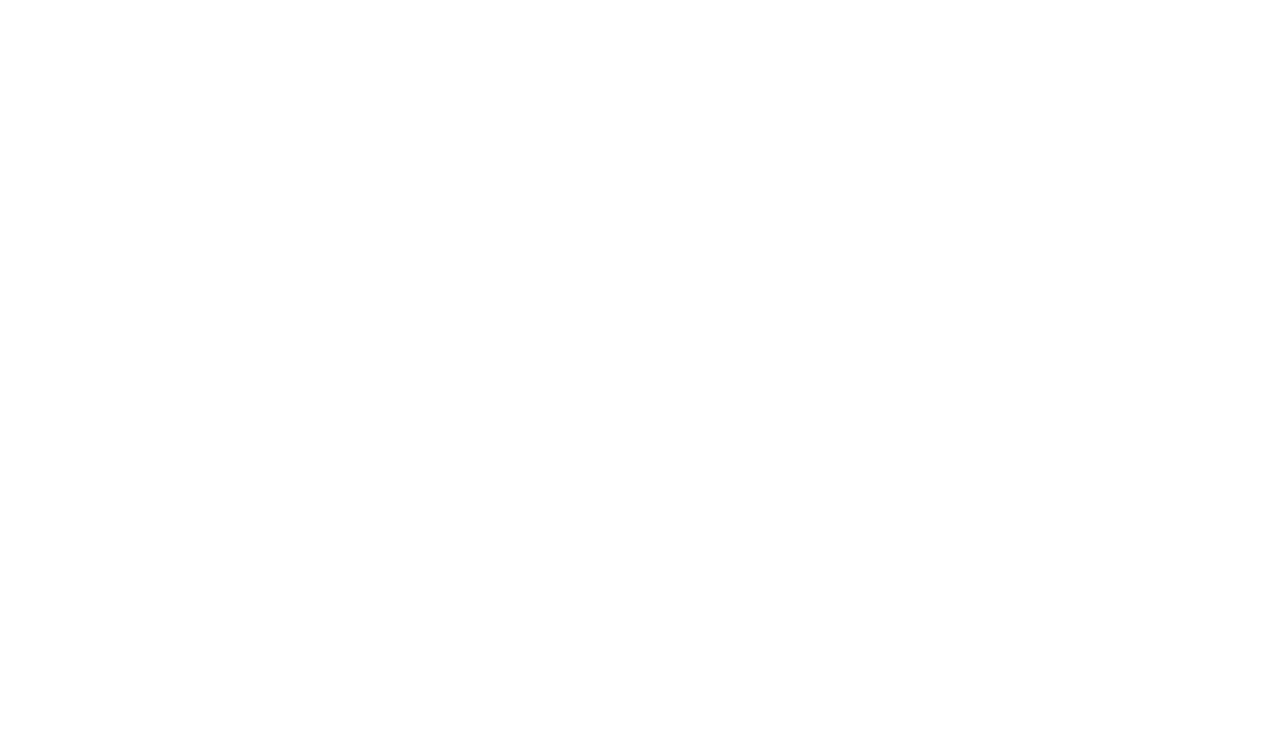
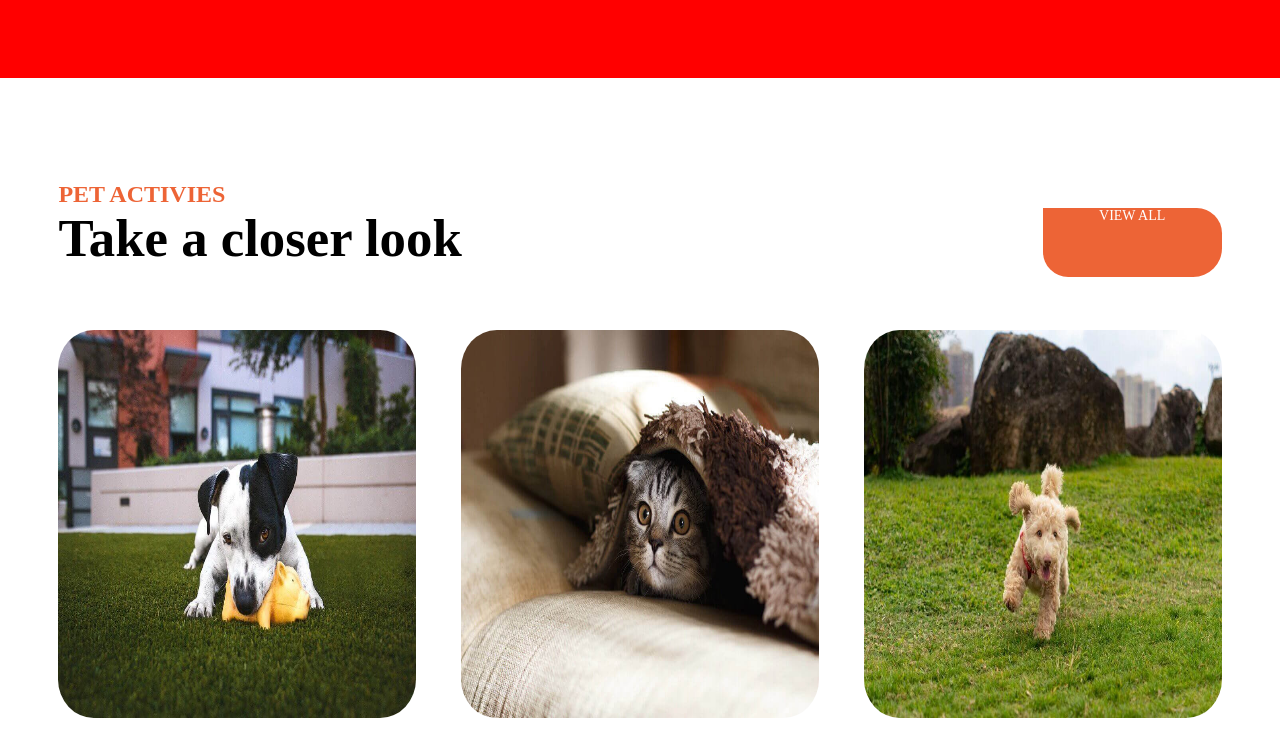
Before and after one commit to alexandergh132003/202301-w1ch4-Alexander-Guillen, a website: page src/index.html in a window 1280 px wide. Drawn offline with Linux system fonts and the light colour scheme.

Commit message:
Add top section to html and style it

```diff
--- a/package.json
+++ b/package.json
@@ -13,5 +13,8 @@
   "devDependencies": {
     "parcel": "^2.8.2",
     "rimraf": "^3.0.2"
+  },
+  "dependencies": {
+    "@fontsource/nunito": "^4.5.11"
   }
 }
--- a/src/index.html
+++ b/src/index.html
@@ -6,11 +6,32 @@
   <meta http-equiv="X-UA-Compatible" content="IE=edge">
   <meta name="viewport" content="width=device-width, initial-scale=1.0">
   <link rel="shortcut icon" href="fary.jpg" type="image/x-icon">
+  <link rel="stylesheet" href="style.css">
   <title>Pets</title>
 </head>
 
 <body>
+  <div class="no-header">
 
+  </div>
+  <section class="top-section">
+    <h2 class="top-section__title">PET ACTIVIES</h2>
+    <div class="top-section__notice notice">
+      <span class="notice__headline">Take a closer look</span>
+      <a class="notice__anchor" value="">VIEW ALL</a>
+    </div>
+    <div class="top-section__pictures pictures">
+      <div class="pictures__pet-image pet-image">
+        <img src="01.jpg" alt="">
+      </div>
+      <div class="pictures__pet-image">
+        <img src="02.jpg" alt="">
+      </div>
+      <div class="pictures__pet-image">
+        <img src="03.jpg" alt="">
+      </div>
+    </div>
+  </section>
 </body>
 
 </html>
--- /dev/null
+++ b/src/style.css
@@ -0,0 +1,103 @@
+@import url("/node_modules/@fontsource/nunito/400.css");
+@import url("/node_modules/@fontsource/nunito/800.css");
+
+:root {
+  --complementary-color: #ed6436;
+  --left-margin: 4.375rem;
+  --header-height: 4.875rem;
+}
+
+html {
+  font-family: Nunito;
+  font-size: 16px;
+  display: flex;
+  flex-direction: column;
+}
+
+*,
+::after,
+::before {
+  margin: 0;
+  padding: 0;
+  list-style: none;
+  box-sizing: border-box;
+}
+
+body {
+  background: var(--main-page-color);
+  min-height: 100vh;
+  display: flex;
+  flex-direction: column;
+}
+
+.no-header {
+  height: var(--header-height);
+  background-color: red;
+}
+
+.top-section {
+  margin: 6.4375rem 4.56323337679vw 10.1851851852vh;
+  background-color: white;
+  display: flex;
+  flex-direction: column;
+}
+
+.top-section__title {
+  color: var(--complementary-color);
+}
+
+.top-section__notice {
+  display: flex;
+  flex-wrap: wrap;
+  flex-direction: row;
+  justify-content: space-between;
+  align-items: stretch;
+  gap: 0.9333333333333333rem;
+  margin-bottom: 3.325rem;
+}
+
+.notice__headline {
+  font-weight: 800;
+  font-size: 3.3rem;
+  flex-grow: 3;
+}
+
+img {
+  width: 100%;
+  height: 100%;
+  border-radius: 10%;
+}
+
+a,
+a:visited,
+a:active {
+  text-decoration: none;
+  color: inherit;
+}
+
+.notice__anchor {
+  height: 4.3125rem;
+  width: 15.3809180486%;
+  border-radius: 0rem 1.8em 1.8rem;
+  border: none;
+  color: white;
+  background-color: var(--complementary-color);
+  font-family: Nunito;
+  font-size: 14px;
+  text-align: center;
+}
+
+.top-section__pictures {
+  display: flex;
+  flex-direction: row;
+  flex-wrap: wrap;
+  justify-content: space-between;
+  height: 48.5185185185vh;
+  aspect-ratio: auto;
+}
+
+.pictures__pet-image {
+  width: 30.7618360971%;
+  height: 100%;
+  min-width: ;
+}
```
Also changed, not shown: src/01.jpg (added), src/02.jpg (added), src/03.jpg (added), 1 other file.
